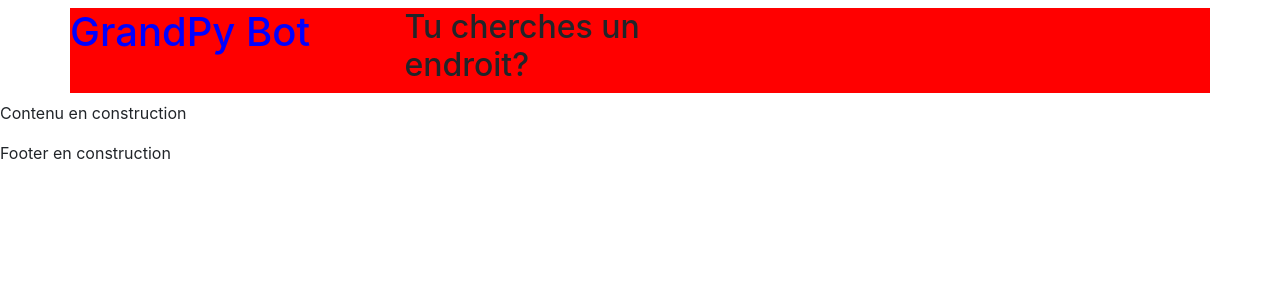
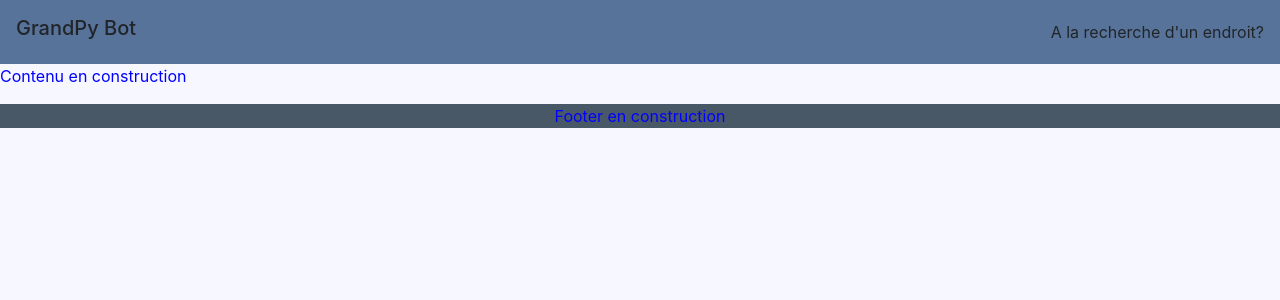
Before and after one commit to JN-Lab/OC-Pr7-GrandPyBot, a Flask app: page / in a window 1280 px wide. Shown: the top 300 px of the page. Run offline with Flask 2, Linux system fonts and the light colour scheme; some libraries are stand-ins or nearby versions.

Commit message:
Modification on base.html on nav structure with some tests on custom.css file import. Problem unresolved

```diff
--- a/botapp/static/css/custom.css
+++ b/botapp/static/css/custom.css
@@ -1,9 +1,15 @@
-.container
-{
-  background-color: red;
+body {
+  background-color: #F7F7FF;
 }
 
-h1
-{
+nav {
+  background-color: #577399;
+}
+
+footer {
+  background-color: #495867;
+}
+
+p {
   color: blue;
 }
--- a/botapp/templates/base.html
+++ b/botapp/templates/base.html
@@ -16,23 +16,17 @@
     <link rel="stylesheet" href="{{ url_for('static', filename='css/custom.css') }}">
   </head>
   <body>
-    <nav class="navbar navbar-expand">
-      <div class="container">
-        <div class="row">
-          <div class="col-sm">
-            <h1>GrandPy Bot</h1>
-          </div>
-          <div class="col-sm">
-            <h2>Tu cherches un endroit?</h2>
-          </div>
-        </div>
-      </div>
+    <nav class="navbar">
+      <span class="navbar-brand h1">GrandPy Bot</span>
+      <span class= navbar-text>A la recherche d'un endroit?</span>
     </nav>
 
     {% block content %}{% endblock %}
 
-    <footer>
-      <p>Footer en construction</p>
+    <footer class="text-center">
+      <div class="footer-below">
+        <p>Footer en construction</p>
+      </div>
     </footer>
     <!-- Optional JavaScript -->
     <!-- jQuery first, then Popper.js, then Bootstrap JS -->
```
